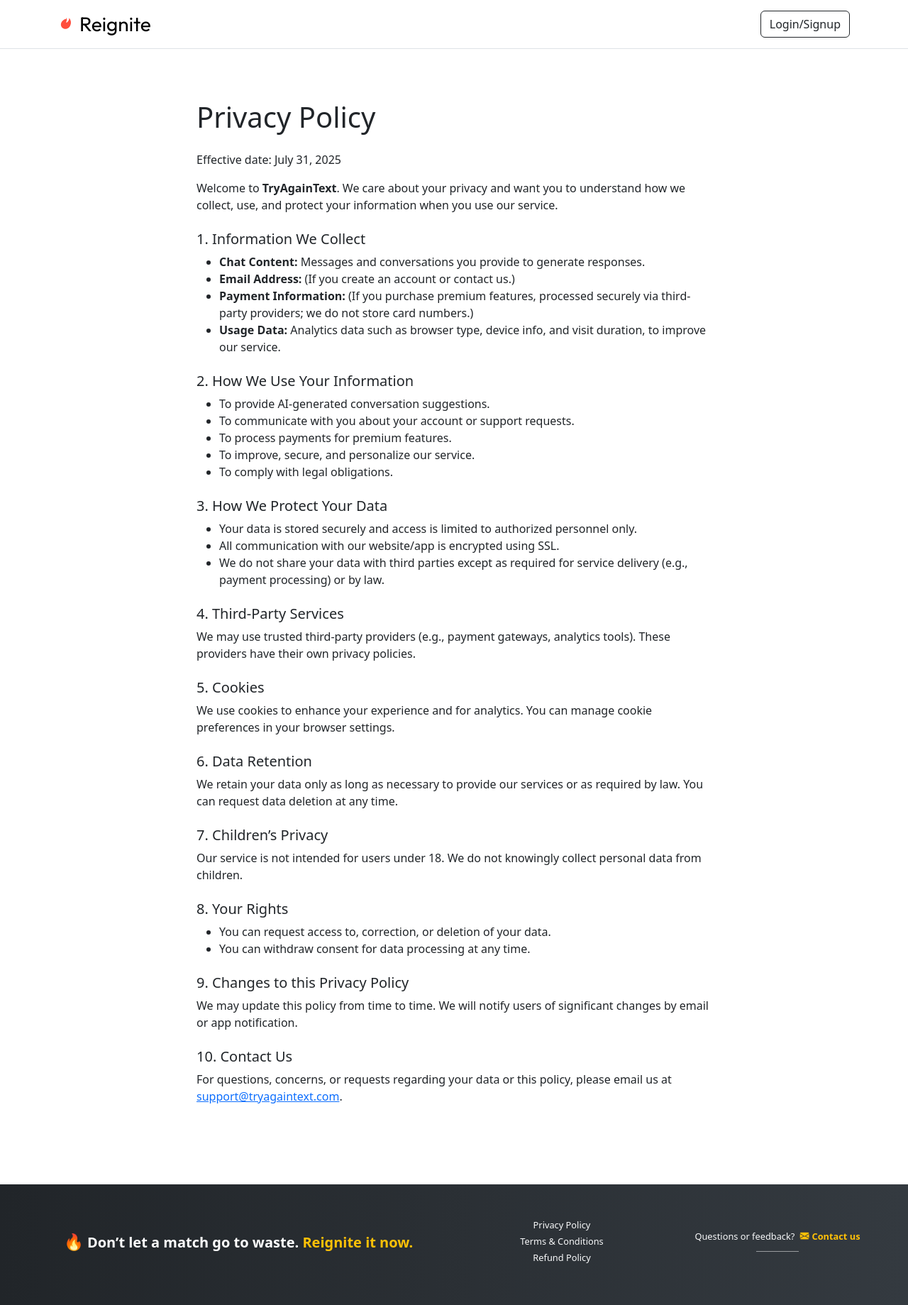
After one commit to attreyabhatt/reignite, a Django app: page /privacy-policy/ in a window 1280 px wide. The commit adds this page. Shown: the whole page at 71% size. Run offline with Django 5.2, Linux system fonts and the light colour scheme.

Commit message:
added policies

```diff
--- a/src/conversation/views.py
+++ b/src/conversation/views.py
@@ -114,7 +114,6 @@
             # Deduct one screenshot credit session
             request.session['screenshot_credits'] = request.session['screenshot_credits'] - 1
             screenshot_credits_credits_left = request.session['screenshot_credits']
-            print(screenshot_credits_credits_left)
             if screenshot_credits_credits_left <= 0:
                 return JsonResponse({'error': 'Limit reached. Please signup to upload more screenshots'}, status=401)
 
--- a/src/reignitehome/urls.py
+++ b/src/reignitehome/urls.py
@@ -17,7 +17,7 @@
 from django.contrib import admin
 from django.urls import include, path
 from conversation import views
-from reignitehome.views import ajax_reply_home,home
+from reignitehome.views import ajax_reply_home,home,privacy_policy,terms_and_conditions,refund_policy
 
 
 urlpatterns = [
@@ -28,4 +28,8 @@
     path('accounts/', include('allauth.urls')),
     path('pricing/', include('pricing.urls')),
 
+    path('privacy-policy/', privacy_policy, name='privacy_policy'),
+    path('terms/', terms_and_conditions, name='terms_and_conditions'),
+    path('refund-policy/', refund_policy, name='refund_policy'),
+
 ]
--- a/src/reignitehome/views.py
+++ b/src/reignitehome/views.py
@@ -59,3 +59,12 @@
         return JsonResponse(response_data)
 
     return JsonResponse({'error': 'Invalid request'}, status=400)
+
+def privacy_policy(request):
+    return render(request, "policy/privacy_policy.html")
+
+def terms_and_conditions(request):
+    return render(request, "policy/terms_and_conditions.html")
+
+def refund_policy(request):
+    return render(request, "policy/refund_policy.html")
--- a/src/templates/base.html
+++ b/src/templates/base.html
@@ -26,7 +26,10 @@
 <body class="">
     {% include "navbar.html" %}
     <main class="pt-4">
-        {% block content %}{% endblock %}
+        {% block content %}
+        {% endblock %}
+        <!-- CTA FOOTER -->
+        {% include "footer.html" %}
     </main>
     <script src="https://cdn.jsdelivr.net/npm/bootstrap@5.3.6/dist/js/bootstrap.bundle.min.js"></script>
 </body>
--- /dev/null
+++ b/src/templates/footer.html
@@ -0,0 +1,47 @@
+<style>
+    .footer-cta {
+        flex-shrink: 0;
+        /* (Your existing footer styles go here) */
+    }
+
+    .footer-cta {
+        text-align: center;
+        padding: 3rem 2rem;
+        font-size: 1.25rem;
+        background: #212529;
+        color: #fff;
+    }
+</style>
+<div class="footer-cta mt-5" style="background: linear-gradient(to right, #212529, #343a40);">
+    <div class="container-fluid">
+        <div class="row align-items-center justify-content-center">
+            <div class="col-6 text-center mb-2">
+                <p class="m-0 fw-semibold text-white" style="font-size:1.25rem;">
+                    <span style="font-size:1.4rem;">🔥</span> Don’t let a match go to waste.
+                    <span style="color: #ffc107;">Reignite it now.</span>
+                </p>
+            </div>
+            <div class="col-3 text-center mb-2">
+                <div class="d-flex flex-column align-items-center gap-1">
+                    <a href="{% url 'privacy_policy' %}" class="text-light text-decoration-none"
+                        style="font-size: 0.8rem;" target="_blank">Privacy Policy</a>
+                    <a href="{% url 'terms_and_conditions' %}" class="text-light text-decoration-none"
+                        style="font-size: 0.8rem;" target="_blank">Terms &amp; Conditions</a>
+                    <a href="{% url 'refund_policy' %}" class="text-light text-decoration-none"
+                        style="font-size: 0.8rem;" target="_blank">Refund Policy</a>
+                </div>
+            </div>
+            <div class="col-3 text-center">
+
+                <p class="mb-0" style="font-size: 0.8rem;">
+                    <span class="text-light">Questions or feedback?</span>
+                    <a href="mailto:support@tryagaintext.com"
+                        class="text-warning text-decoration-none fw-semibold ms-1">
+                        <i class="bi bi-envelope-fill me-1"></i>Contact us
+                    </a>
+                </p>
+                <hr class="bg-secondary opacity-50" style="width: 60px; margin: 0.7rem auto 0.7rem auto;">
+            </div>
+        </div>
+    </div>
+</div>
--- a/src/templates/navbar.html
+++ b/src/templates/navbar.html
@@ -1,6 +1,3 @@
-<style>
-</style>
-
 <nav class="navbar navbar-expand-lg bg-white border-bottom">
     <div class="container">
         <a class="navbar-brand d-flex align-items-center" href="/"
--- /dev/null
+++ b/src/templates/policy/privacy_policy.html
@@ -0,0 +1,82 @@
+{% extends "base.html" %}
+{% block head_title %}Privacy Policy | TryAgainText{% endblock %}
+{% block content %}
+
+<div class="container py-5" style="max-width: 750px;">
+    <h1 class="mb-4">Privacy Policy</h1>
+    <p>Effective date: July 31, 2025</p>
+
+    <p>
+        Welcome to <b>TryAgainText</b>. We care about your privacy and want you to understand how we collect, use, and
+        protect your information when you use our service.
+    </p>
+
+    <h5 class="mt-4">1. Information We Collect</h5>
+    <ul>
+        <li><b>Chat Content:</b> Messages and conversations you provide to generate responses.</li>
+        <li><b>Email Address:</b> (If you create an account or contact us.)</li>
+        <li><b>Payment Information:</b> (If you purchase premium features, processed securely via third-party providers;
+            we do not store card numbers.)</li>
+        <li><b>Usage Data:</b> Analytics data such as browser type, device info, and visit duration, to improve our
+            service.</li>
+    </ul>
+
+    <h5 class="mt-4">2. How We Use Your Information</h5>
+    <ul>
+        <li>To provide AI-generated conversation suggestions.</li>
+        <li>To communicate with you about your account or support requests.</li>
+        <li>To process payments for premium features.</li>
+        <li>To improve, secure, and personalize our service.</li>
+        <li>To comply with legal obligations.</li>
+    </ul>
+
+    <h5 class="mt-4">3. How We Protect Your Data</h5>
+    <ul>
+        <li>Your data is stored securely and access is limited to authorized personnel only.</li>
+        <li>All communication with our website/app is encrypted using SSL.</li>
+        <li>We do not share your data with third parties except as required for service delivery (e.g., payment
+            processing) or by law.</li>
+    </ul>
+
+    <h5 class="mt-4">4. Third-Party Services</h5>
+    <p>
+        We may use trusted third-party providers (e.g., payment gateways, analytics tools). These providers have their
+        own privacy policies.
+    </p>
+
+    <h5 class="mt-4">5. Cookies</h5>
+    <p>
+        We use cookies to enhance your experience and for analytics. You can manage cookie preferences in your browser
+        settings.
+    </p>
+
+    <h5 class="mt-4">6. Data Retention</h5>
+    <p>
+        We retain your data only as long as necessary to provide our services or as required by law. You can request
+        data deletion at any time.
+    </p>
+
+    <h5 class="mt-4">7. Children’s Privacy</h5>
+    <p>
+        Our service is not intended for users under 18. We do not knowingly collect personal data from children.
+    </p>
+
+    <h5 class="mt-4">8. Your Rights</h5>
+    <ul>
+        <li>You can request access to, correction, or deletion of your data.</li>
+        <li>You can withdraw consent for data processing at any time.</li>
+    </ul>
+
+    <h5 class="mt-4">9. Changes to this Privacy Policy</h5>
+    <p>
+        We may update this policy from time to time. We will notify users of significant changes by email or app
+        notification.
+    </p>
+
+    <h5 class="mt-4">10. Contact Us</h5>
+    <p>
+        For questions, concerns, or requests regarding your data or this policy, please email us at <a
+            href="mailto:support@tryagaintext.com">support@tryagaintext.com</a>.
+    </p>
+</div>
+{% endblock %}
```
Also changed, not shown: src/templates/home.html (+8 -14 lines), src/templates/policy/refund_policy.html (added, +51 -0 lines), src/templates/policy/terms_and_conditions.html (added, +79 -0 lines), 1 other file.
